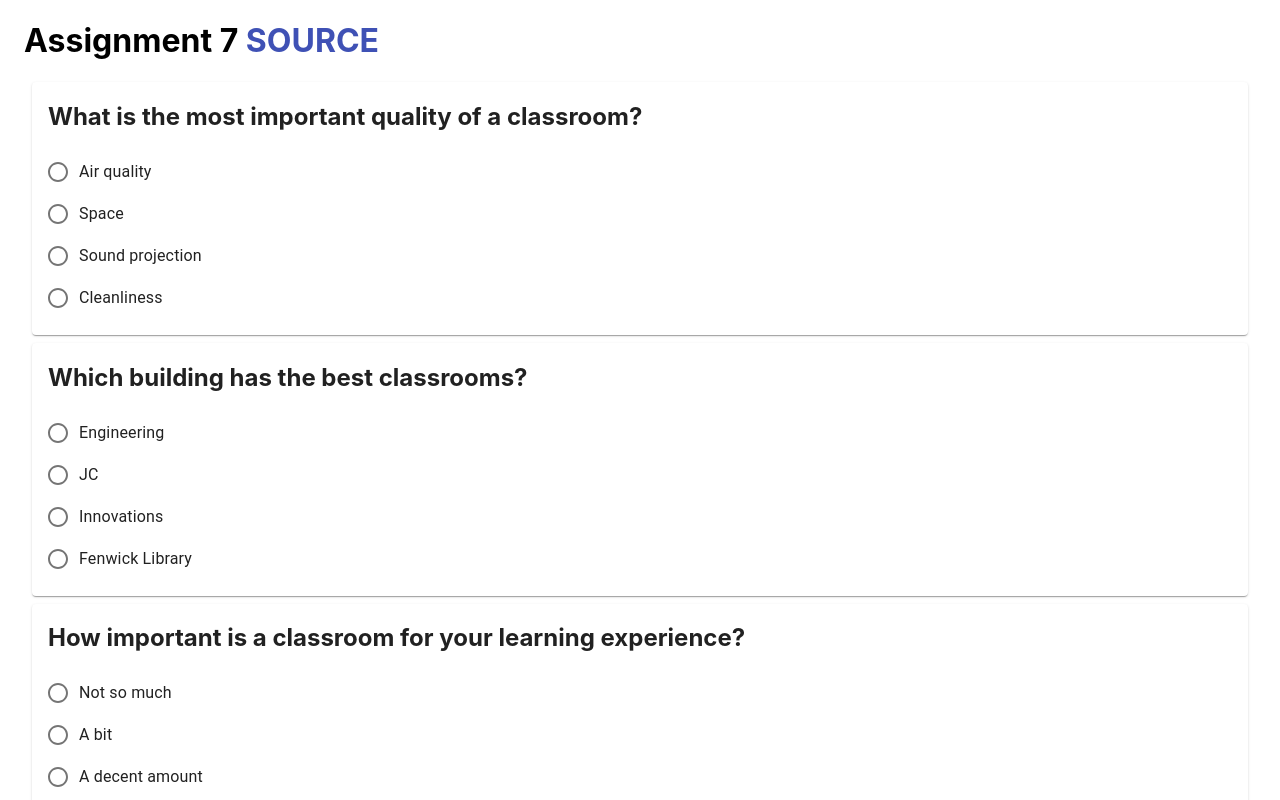
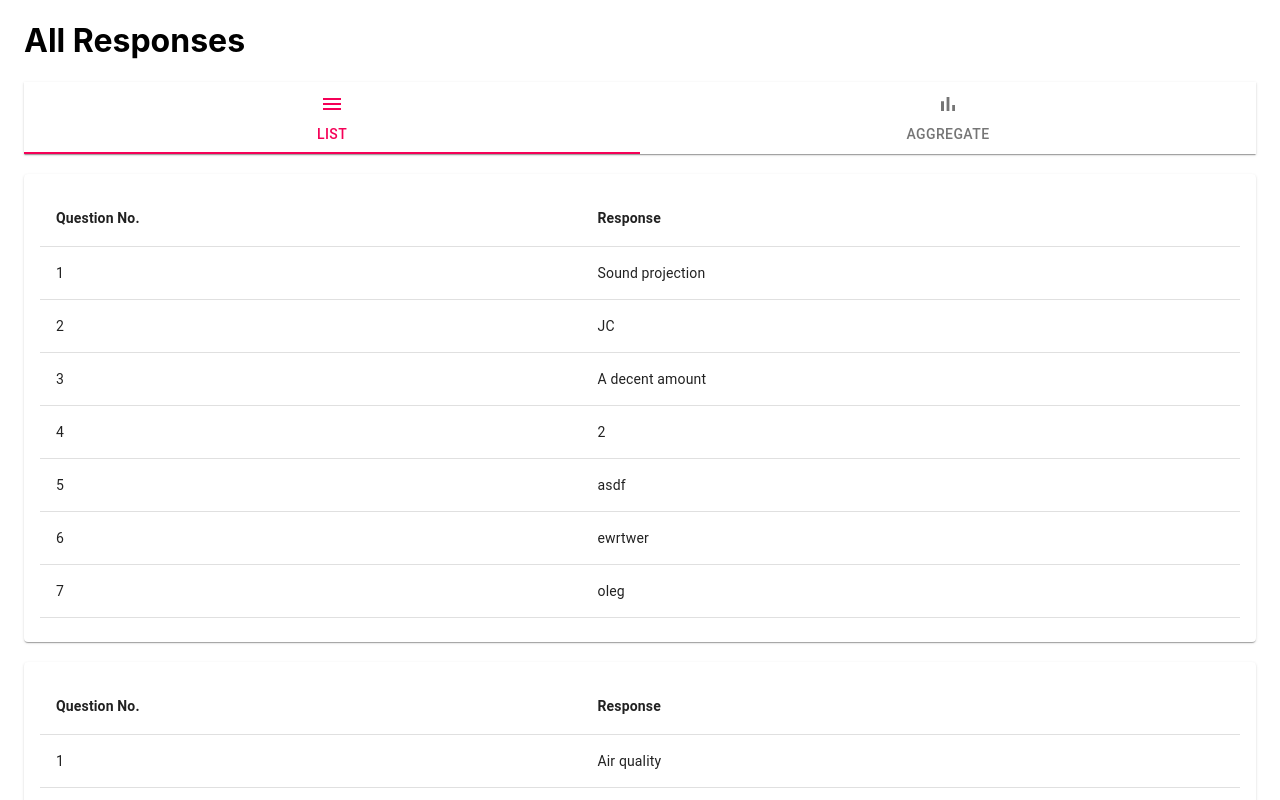
Before and after one commit to omenyayl/swe432-assignment7, a React (Create React App) app: page /results in a window 1280 px wide. Before the commit this address led to /. Shown: the top 800 px of the page. Built offline with nearby package versions, Linux system fonts and the light colour scheme.

Commit message:
added aggregates

```diff
--- a/package.json
+++ b/package.json
@@ -4,7 +4,11 @@
   "private": true,
   "homepage": "./",
   "dependencies": {
+    "@devexpress/dx-react-chart": "^2.6.2",
+    "@devexpress/dx-react-chart-material-ui": "^2.6.2",
+    "@devexpress/dx-react-core": "^2.6.2",
     "@material-ui/core": "^4.9.9",
+    "@material-ui/icons": "^4.9.1",
     "@material-ui/lab": "^4.0.0-alpha.48",
     "@testing-library/jest-dom": "^4.2.4",
     "@testing-library/react": "^9.5.0",
--- a/src/App.css
+++ b/src/App.css
@@ -22,3 +22,7 @@
     display: grid;
     grid-template-columns: 6em 6em;
 }
+
+.leftPadding {
+    padding-left: 1em;
+}
--- a/src/App.js
+++ b/src/App.js
@@ -12,10 +12,11 @@ import axios from 'axios';
 import SnackBar from "@material-ui/core/Snackbar/Snackbar";
 import Alert from "@material-ui/lab/Alert/Alert";
 import PropTypes from "prop-types";
+import submissions from './data/submissions';
 
 const API_URL = "https://olegs-tech.space/assignment7";
 
-const SurveyRoute = ({ history, onGetProcessedResponses}) => {
+const SurveyRoute = ({ history, onGetSubmissions}) => {
     const [isLoading, setIsLoading] = useState(false);
     const [snackbarShown, setSnackbarShown] = useState(false);
     const [networkError, setNetworkError] = useState(false);
@@ -24,7 +25,8 @@ const SurveyRoute = ({ history, onGetProcessedResponses}) => {
         setIsLoading(true);
         axios.post(API_URL, responsesArray)
             .then(res => {
-                onGetProcessedResponses(res.data);
+                onGetSubmissions(submissions);
+                console.log(JSON.stringify(res.data, null, 4));
                 history.push("/results")
             })
             .catch(e => {
@@ -51,36 +53,39 @@ const SurveyRoute = ({ history, onGetProcessedResponses}) => {
 };
 SurveyRoute.propTypes = {
     history: PropTypes.object.isRequired,
-    onGetProcessedResponses: PropTypes.func.isRequired
+    onGetSubmissions: PropTypes.func.isRequired
 };
 
-const ResultsRoute = ({ history, responsesArray }) => {
-    if (responsesArray.length === 0) { // if responses empty
-        history.push("/")
+const ResultsRoute = ({ history, submissionsArray }) => {
+    if (submissionsArray.length === 0) { // if responses empty
+        // history.push("/")
+        return (
+            <Results submissionsArray={submissions}/>
+        )
     }
     return (
-        <Results responsesArray={responsesArray}/>
+        <Results submissionsArray={submissionsArray}/>
     )
 };
 ResultsRoute.propTypes = {
     history: PropTypes.object.isRequired,
-    responsesArray: PropTypes.array.isRequired
+    submissionsArray: PropTypes.array.isRequired
 };
 
 
 const App = () => {
 
-    const [responsesArray, setResponsesArray] = useState([]);
+    const [submissions, setSubmissions] = useState([]);
 
     return (
         <Router>
             <Container className="mainContainer">
                 <Switch>
                     <Route exact path="/" render={({history}) => (
-                        <SurveyRoute history={history} onGetProcessedResponses={setResponsesArray} />
+                        <SurveyRoute history={history} onGetSubmissions={setSubmissions} />
                     )}/>
                     <Route exact path="/results" render={({history}) => (
-                        <ResultsRoute history={history} responsesArray={responsesArray} />
+                        <ResultsRoute history={history} submissionsArray={submissions} />
                     )}/>
                 </Switch>
             </Container>
--- a/src/components/response/Responses.js
+++ b/src/components/response/Responses.js
@@ -35,5 +35,5 @@ export default class Responses extends React.Component {
 }
 
 Responses.propTypes = {
-    responsesArray: PropTypes.any.isRequired
+    responsesArray: PropTypes.array.isRequired
 };
--- /dev/null
+++ b/src/components/results-aggregate/ResultsAggregate.js
@@ -0,0 +1,113 @@
+import PropTypes from "prop-types";
+import React, {useEffect, useState} from "react";
+import "../../App.css";
+import questions from "../../data/questions";
+import Paper from '@material-ui/core/Paper';
+import {
+    Chart,
+    BarSeries,
+    Title,
+    ArgumentAxis,
+    ValueAxis,
+} from '@devexpress/dx-react-chart-material-ui';
+
+import { Animation } from '@devexpress/dx-react-chart';
+
+/**
+ * Sum all of the responses for each multiple choice question
+ * @param questions
+ * @param submissions
+ * @returns {Array<{title: string, optionResponses: Array<{title: string, sum: number}>}>}
+ */
+const getAggregatesArray = (questions, submissions) => {
+    const aggregates = {};
+    questions.forEach(question => {
+        if (question.optionsType === 'multipleChoice') {
+            const optionResponses = [];
+
+            question.options.forEach(option => {
+                optionResponses.push({
+                    title: option,
+                    sum: 0
+                })
+            });
+
+            aggregates[question.id] = {
+                title: question.title,
+                optionResponses
+            }
+        }
+    });
+
+    submissions.forEach(submission => {
+        submission.responses.forEach(response => {
+            const questionID = response.id;
+            const answer = response.response;
+            if (aggregates[questionID]) {
+                const optionResponses = aggregates[questionID].optionResponses;
+                for (let i = 0; i < optionResponses.length; i++) {
+                    const optionResponse = optionResponses[i];
+                    if (optionResponse.title === answer) {
+                        optionResponse.sum += 1;
+                    }
+                }
+            }
+        });
+    });
+    const aggregatesArray = [];
+    Object.keys(aggregates).forEach(questionID => {
+        aggregatesArray.push(aggregates[questionID]);
+    });
+    return aggregatesArray;
+};
+
+const QuestionAggregate = ({ questionResponses }) => {
+    return (
+        <Paper>
+            <Chart
+                data={questionResponses.optionResponses}
+            >
+                <ArgumentAxis />
+                <ValueAxis tickInterval={1} />
+
+                <BarSeries
+                    valueField="sum"
+                    argumentField="title"
+                />
+                <Title text={questionResponses.title} />
+                <Animation />
+            </Chart>
+        </Paper>
+    )
+};
+QuestionAggregate.propTypes = {
+    questionResponses: PropTypes.object.isRequired
+};
+
+const ResultsAggregate = ({ submissionsArray }) => {
+
+    const [aggregatesArray, setAggregatesArray] = useState([]);
+
+    useEffect(() => {
+        setAggregatesArray(getAggregatesArray(questions, submissionsArray));
+    }, [submissionsArray]);
+
+    return (
+        <div>
+            {aggregatesArray.map((questionResponses, index) => {
+                console.log(questionResponses);
+                return (
+                    <div key={index} >
+                        <QuestionAggregate questionResponses={questionResponses}/>
+                        <br/>
+                    </div>
+                )
+            })}
+        </div>
+    )
+};
+ResultsAggregate.propTypes = {
+    submissionsArray: PropTypes.array.isRequired
+};
+
+export default ResultsAggregate;
--- a/src/components/results/Results.js
+++ b/src/components/results/Results.js
@@ -2,27 +2,74 @@ import React from 'react';
 import '../../App.css'
 import PropTypes from "prop-types";
 import Responses from "../response/Responses";
+import CardContent from "@material-ui/core/CardContent";
+import Card from "@material-ui/core/Card";
+import Tabs from "@material-ui/core/Tabs";
+import Tab from "@material-ui/core/Tab";
+import Paper from "@material-ui/core/Paper";
+import Menu from "@material-ui/icons/Menu";
+import BarChart from "@material-ui/icons/BarChart";
+import ResultsAggregate from "../results-aggregate/ResultsAggregate"
 
 Responses.propTypes = {
     responsesArray: PropTypes.object.isRequired
 };
 
-export default class Results extends React.Component {
-    state = {
+const ResultsList = ({ submissionsArray }) => {
+    return (
+        <div>
+            {submissionsArray.map(submission => (
+                <div key={submission.id}>
+                    <Card>
+                        <CardContent>
+                            <Responses responsesArray={submission.responses}/>
+                        </CardContent>
+                    </Card>
+                    <br/>
+                </div>
+            ))}
+        </div>
+    )
+};
+ResultsList.propTypes = {
+    submissionsArray: PropTypes.array.isRequired
 };
 
-    render() {
+const Results = ({ submissionsArray }) => {
+    const [tabsValue, setTabsValue] = React.useState(0);
+
+    const handleTabsValueChange = (event, newValue) => {
+        setTabsValue(newValue);
+    };
+
     return (
         <div>
             <h1>
-                    Your Responses
+                All Responses
             </h1>
-                <Responses responsesArray={this.props.responsesArray}/>
+            <Paper square style={{flexGrow: 3, width: '100%'}}>
+                <Tabs
+                    variant="fullWidth"
+                    value={tabsValue}
+                    indicatorColor="secondary"
+                    textColor="secondary"
+                    onChange={handleTabsValueChange}
+                >
+                    <Tab icon={<Menu/>} label="List"/>
+                    <Tab icon={<BarChart/>} label="Aggregate"/>
+                </Tabs>
+            </Paper>
+            <br/>
+            {tabsValue === 0 ?
+                <ResultsList submissionsArray={submissionsArray}/> :
+                <ResultsAggregate submissionsArray={submissionsArray}/>
+            }
         </div>
     )
-    }
-}
+};
+
+export default Results;
 
 Results.propTypes = {
-    responsesArray: PropTypes.any.isRequired
+    submissionsArray: PropTypes.any.isRequired
 };
--- a/src/components/survey/Survey.js
+++ b/src/components/survey/Survey.js
@@ -2,7 +2,7 @@ import React from 'react';
 import '../../App.css'
 import { Container } from '@material-ui/core'
 import Questions from "../questions/Questions";
-import { questions } from "../../data/questions";
+import questions from "../../data/questions";
 import Button from "@material-ui/core/Button";
 import SnackBar from '@material-ui/core/Snackbar'
 import Alert from '@material-ui/lab/Alert';
--- a/src/data/questions.js
+++ b/src/data/questions.js
@@ -1,4 +1,4 @@
-export const questions = [
+const questions = [
     {
         id: 1,
         title: 'What is the most important quality of a classroom?',
@@ -53,5 +53,12 @@ export const questions = [
         id: 6,
         title: 'What is your major at GMU?',
         optionsType: 'textBox'
-    }
+    },
+    {
+        id: 7,
+        title: 'What is your name?',
+        optionsType: 'textBox'
+    },
 ];
+
+export default questions;
--- /dev/null
+++ b/src/data/submissions.js
@@ -0,0 +1,107 @@
+const submissions =
+[
+    {
+        id: 1,
+        name: 'oleg',
+        responses: [
+            {
+                "id": "1",
+                "response": "Sound projection"
+            },
+            {
+                "id": "2",
+                "response": "JC"
+            },
+            {
+                "id": "3",
+                "response": "A decent amount"
+            },
+            {
+                "id": "4",
+                "response": "2"
+            },
+            {
+                "id": "5",
+                "response": "asdf"
+            },
+            {
+                "id": "6",
+                "response": "ewrtwer"
+            },
+            {
+                "id": "7",
+                "response": "oleg"
+            }
+        ]
+    },
+    {
+        id: 2,
+        name: 'rick',
+        responses: [
+            {
+                "id": "1",
+                "response": "Air quality"
+            },
+            {
+                "id": "2",
+                "response": "Engineering"
+            },
+            {
+                "id": "3",
+                "response": "A decent amount"
+            },
+            {
+                "id": "4",
+                "response": "4"
+            },
+            {
+                "id": "5",
+                "response": "hello"
+            },
+            {
+                "id": "6",
+                "response": "world"
+            },
+            {
+                "id": "7",
+                "response": "rick"
+            }
+        ]
+    },
+    {
+        id: 3,
+        name: 'john',
+        responses: [
+            {
+                "id": "1",
+                "response": "Air quality"
+            },
+            {
+                "id": "2",
+                "response": "Engineering"
+            },
+            {
+                "id": "3",
+                "response": "A decent amount"
+            },
+            {
+                "id": "4",
+                "response": "4"
+            },
+            {
+                "id": "5",
+                "response": "hello"
+            },
+            {
+                "id": "6",
+                "response": "world"
+            },
+            {
+                "id": "7",
+                "response": "rick"
+            }
+        ]
+    },
+];
+
+export default submissions;
```
Also changed, not shown: 1 other file (tests, documents, lock files or other folders). Lines whose indentation alone changed are shown as unchanged.
